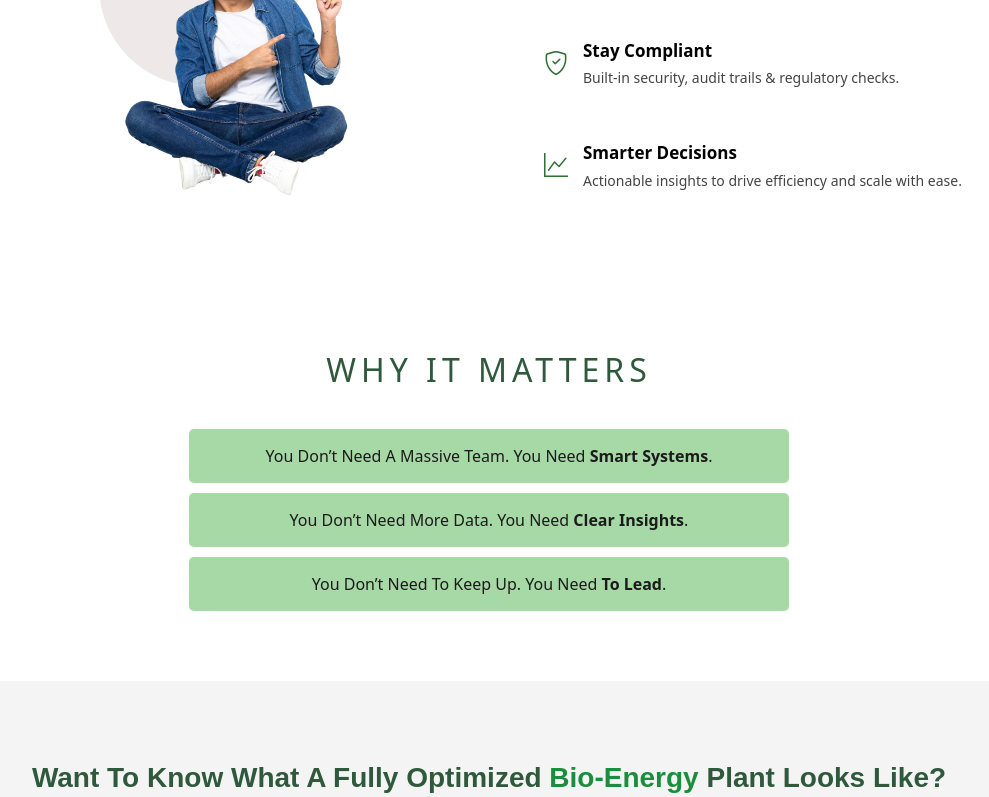
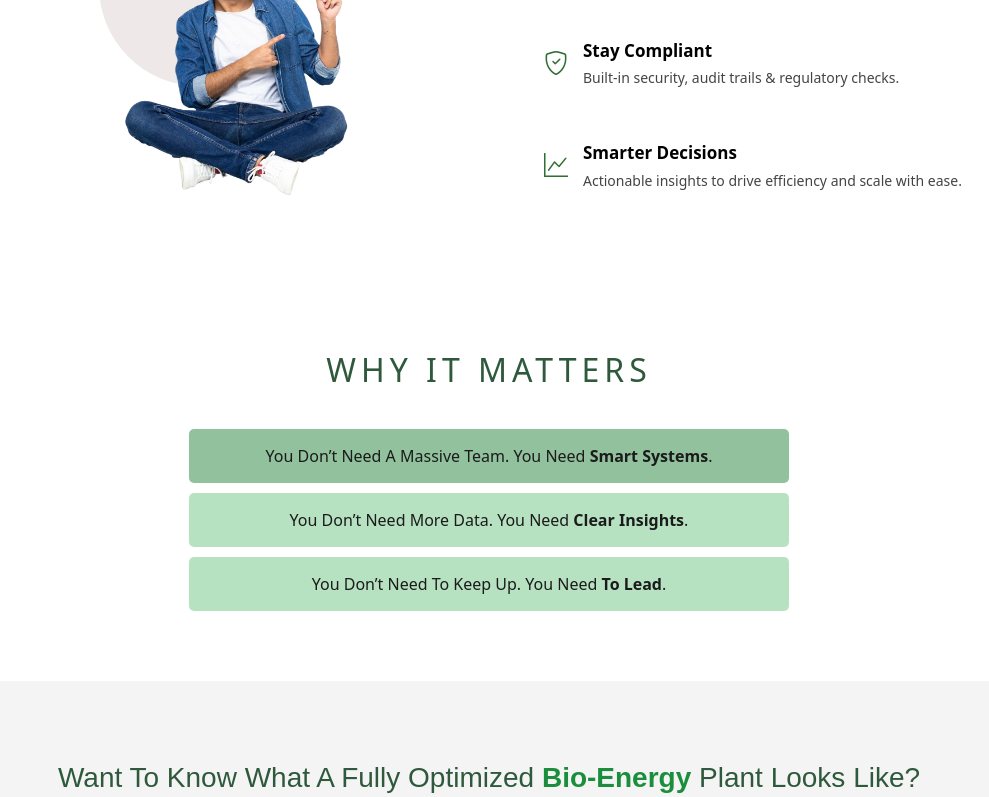
Before and after one commit to rahul04070407/biogrenetech, an Angular app: page / in a window 1280 px wide. Shown: the part 2000-2797 px from the top of the page, without its empty margins (151-1140 px from the left). Built offline with nearby package versions, Linux system fonts and the light colour scheme.

Commit message:
color change

```diff
--- a/src/app/app.component.html
+++ b/src/app/app.component.html
@@ -2,7 +2,7 @@
 <header>
   <div class="header-container">
     <div class="logo-wrapper">
-      <img src="/images/logo.png" alt="Biogrenetech Logo" />
+      <img src="/images/logo1.png" alt="Biogrenetech Logo" />
     </div>
     <nav>
       <a href="#">HOME</a>
@@ -137,13 +137,13 @@
 <section class="why-it-matters">
   <h2>WHY IT MATTERS</h2>
 
-  <div class="message-box">
+  <div class="message-box" style="background-color: #91c19d;">
     You Don’t Need A Massive Team. You Need <strong>Smart Systems</strong>.
   </div>
-  <div class="message-box">
+  <div class="message-box" style="background-color: #b7e2c2;">
     You Don’t Need More Data. You Need <strong>Clear Insights</strong>.
   </div>
-  <div class="message-box">
+  <div class="message-box" style="background-color: #b7e2c2;">
     You Don’t Need To Keep Up. You Need <strong>To Lead</strong>.
   </div>
 </section>
--- a/src/app/app.component.scss
+++ b/src/app/app.component.scss
@@ -404,7 +404,7 @@ header {
 
     h3 {
         font-size: 28px;
-        font-weight: 600;
+        font-weight: 500;
         color: #2f593c;
         text-align: center;
         margin-bottom: 20px;
```
Also changed, not shown: public/images/logo1.png (added).
